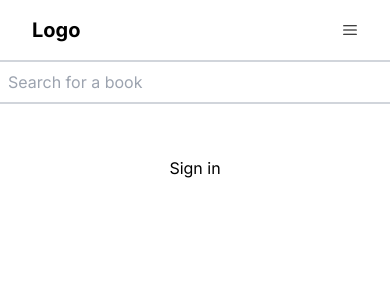
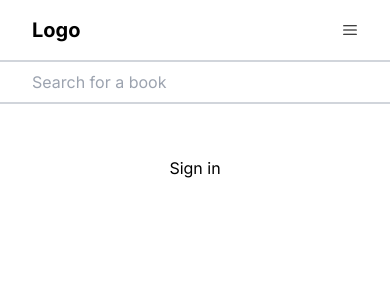
Before and after one commit to chingu-voyages/v44-tier3-team-33, a Next.js app in the folder frontend/: page / in a window 390 px wide. Shown: the top 300 px of the page. Built offline with nearby package versions, Linux system fonts and the light colour scheme; no server answers.

Commit message:
Explicitly set font color for header
Fix padding in searchbar. Remove SignUpButton and add UserButton

```diff
--- a/frontend/src/components/Navbar/Navbar.tsx
+++ b/frontend/src/components/Navbar/Navbar.tsx
@@ -1,20 +1,17 @@
 import Link from "next/link"
 import { auth } from "@clerk/nextjs"
 import NavbarClient from "./NavbarClient"
-
-// className="fixed top-[60px] left-0 mx-auto md:static  p-2 border-2 border-l-0 border-gray-300 md:rounded-lg w- md:w-48"
-// className="fixed top-[75px] left-10 md:static  p-2 border-2 border-gray-300 rounded-lg w-[80%] md:w-48"
 
 function Navbar() {
   const { userId } = auth()
 
   return (
-    <header className="flex justify-between items-center px-8 py-4 shadow-md relative">
+    <header className="flex justify-between items-center px-8 py-4 shadow-md relative text-black">
       <Link href="" className="font-bold text-xl">Logo</Link>
       <input
         type="search"
         placeholder="Search for a book"
-        className="absolute top-[60px] left-0 w-full md:static  p-2 border-2 xs:border-x-0 md:border-x-2 border-gray-300 md:rounded-lg w- md:w-48"
+        className="absolute top-[60px] xs:pl-8 md:pl-4 left-0 w-full md:static  p-2 border-2 xs:border-x-0 md:border-x-2 border-gray-300 md:rounded-lg w- md:w-48"
       />
       <NavbarClient userId={userId} />
     </header>
--- a/frontend/src/components/Navbar/NavbarClient.tsx
+++ b/frontend/src/components/Navbar/NavbarClient.tsx
@@ -1,7 +1,7 @@
 "use client"
 import React, { useState } from 'react'
 import Link from "next/link"
-import { SignInButton, SignUpButton } from "@clerk/nextjs"
+import { SignInButton, SignUpButton, UserButton } from "@clerk/nextjs"
 
 import { RxHamburgerMenu, RxAvatar } from "react-icons/rx"
 import { BsCart3 } from "react-icons/bs"
@@ -25,17 +25,14 @@ function NavbarClient({ userId}: {userId: string | null}) {
             <Link className="xs:ml-4 hover:opacity-60 focus:opacity:60" href="">Saved</Link>
             <Link href=""><RxAvatar className="text-4xl" /></Link>
             <Link href=""><BsCart3 className="text-3xl"/></Link>
+            <button className="xs:ml-4 hover:opacity-60 focus:opacity:60 text-left  md:pr-4"><UserButton /></button>
           </> :
-        <>
             <button className="xs:ml-4 hover:opacity-60 focus:opacity:60 text-left  md:pr-4"><SignInButton  /></button>
-          <button  className="xs:ml-4 hover:opacity-60 focus:opacity:60 text-left  md:pr-4"><SignUpButton /></button>
-        </>
         }
       </nav>
       <button onClick={toggleNav} className='md:hidden'>
         <RxHamburgerMenu />
       </button>
-
     </>
   )
 }
```
Lines whose indentation alone changed are shown as unchanged.
